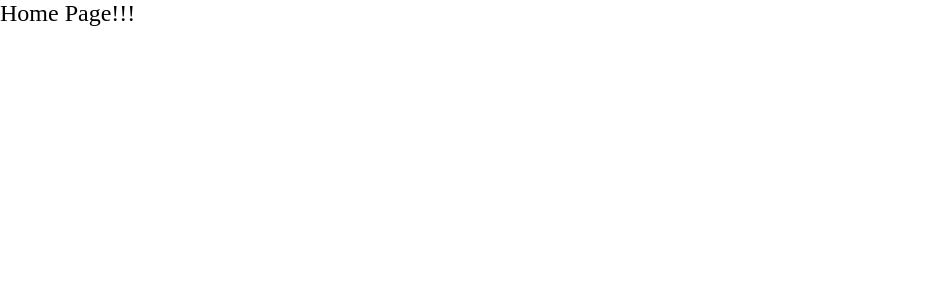
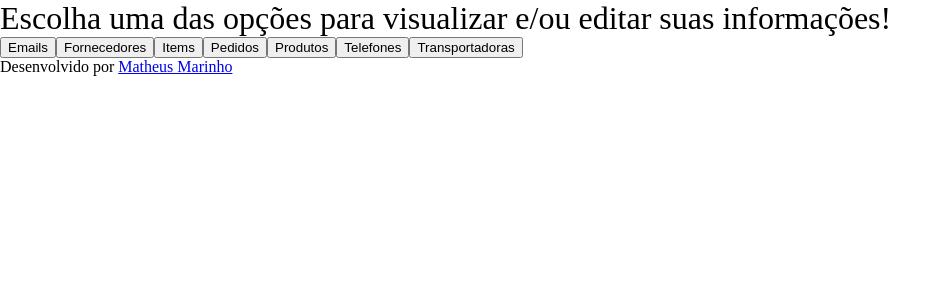
Before and after one commit to matheusnff85/gigalink-gerenciador-frontend, a React (Create React App) app: page / in a window 1280 px wide. Shown: the top 300 px of the page, without its empty margins (0-951 px from the left). Built offline with nearby package versions, Linux system fonts and the light colour scheme.

Commit message:
feat: implementacao inicial da pagina home e do arquivo do axios

```diff
--- a/src/App.js
+++ b/src/App.js
@@ -9,6 +9,7 @@ import Transportadoras from './Pages/Transportadoras';
 import Telefones from './Pages/Telefones';
 import Produtos from './Pages/Produtos';
 import Pedidos from './Pages/Pedidos';
+
 
 function App() {
   return (
--- a/src/Pages/Emails.jsx
+++ b/src/Pages/Emails.jsx
@@ -2,7 +2,9 @@ import React from 'react';
 
 function Emails() {
   return(
-    <h2>Emails Page!!!</h2>
+    <>
+      <h1>Gerenciar Emails</h1>
+    </>
   );
 }
 
--- a/src/Pages/Fornecedores.jsx
+++ b/src/Pages/Fornecedores.jsx
@@ -2,7 +2,9 @@ import React from 'react';
 
 function Fornecedores() {
   return(
-    <h2>Fornecedores Page!!!</h2>
+    <>
+      <h1>Gerenciar Fornecedores</h1>
+    </>
   );
 }
 
--- a/src/Pages/Home.jsx
+++ b/src/Pages/Home.jsx
@@ -1,8 +1,23 @@
 import React from 'react';
+import { useHistory } from 'react-router-dom';
 
 function Home() {
+  const history = useHistory();
   return(
-    <h2>Home Page!!!</h2>
+    <>
+      <h1>Escolha uma das opções para visualizar e/ou editar suas informações!</h1>
+      <button onClick={ () => history.push('/emails') }>Emails</button>
+      <button onClick={ () => history.push('/fornecedores') }>Fornecedores</button>
+      <button onClick={ () => history.push('/items') }>Items</button>
+      <button onClick={ () => history.push('/pedidos') }>Pedidos</button>
+      <button onClick={ () => history.push('/produtos') }>Produtos</button>
+      <button onClick={ () => history.push('/telefones') }>Telefones</button>
+      <button onClick={ () => history.push('/transportadoras') }>Transportadoras</button>
+
+      <footer>
+        <h4>Desenvolvido por <a href='https://www.linkedin.com/in/matheus-marinhodsp/'>Matheus Marinho</a></h4>
+      </footer>
+    </>
   );
 }
 
--- a/src/Pages/Items.jsx
+++ b/src/Pages/Items.jsx
@@ -2,7 +2,9 @@ import React from 'react';
 
 function Items() {
   return(
-    <h2>Items Page!!!</h2>
+    <>
+      <h1>Gerenciar Items</h1>
+    </>
   );
 }
 
--- a/src/Pages/Pedidos.jsx
+++ b/src/Pages/Pedidos.jsx
@@ -2,7 +2,9 @@ import React from 'react';
 
 function Pedidos() {
   return(
-    <h2>Pedidos Page!!!</h2>
+    <>
+      <h1>Gerenciar Pedidos</h1>
+    </>
   );
 }
 
--- a/src/Pages/Produtos.jsx
+++ b/src/Pages/Produtos.jsx
@@ -2,7 +2,9 @@ import React from 'react';
 
 function Produtos() {
   return(
-    <h2>Produtos Page!!!</h2>
+    <>
+      <h1>Gerenciar Produtos</h1>
+    </>
   );
 }
 
--- a/src/Pages/Telefones.jsx
+++ b/src/Pages/Telefones.jsx
@@ -2,7 +2,9 @@ import React from 'react';
 
 function Telefones() {
   return(
-    <h2>Telefones Page!!!</h2>
+    <>
+      <h1>Gerenciar Telefones</h1>
+    </>
   );
 }
 
--- a/src/Pages/Transportadoras.jsx
+++ b/src/Pages/Transportadoras.jsx
@@ -2,7 +2,9 @@ import React from 'react';
 
 function Transportadoras() {
   return(
-    <h2>Transportadoras Page!!!</h2>
+    <>
+      <h1>Gerenciar Transportadoras</h1>
+    </>
   );
 }
 
```
Also changed, not shown: src/services/connectAPI.js (added, +19 -0 lines), 1 other file (tests, documents, lock files or other folders).
